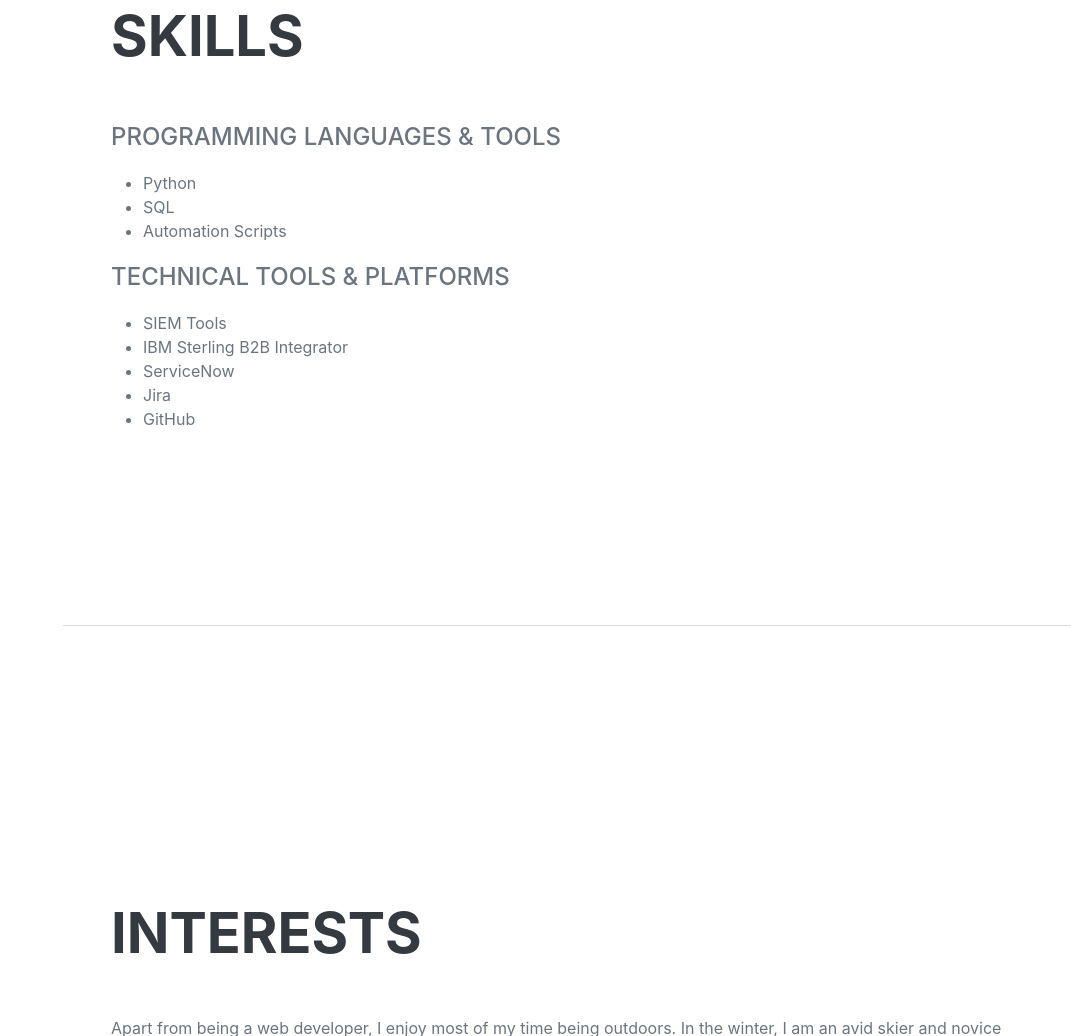
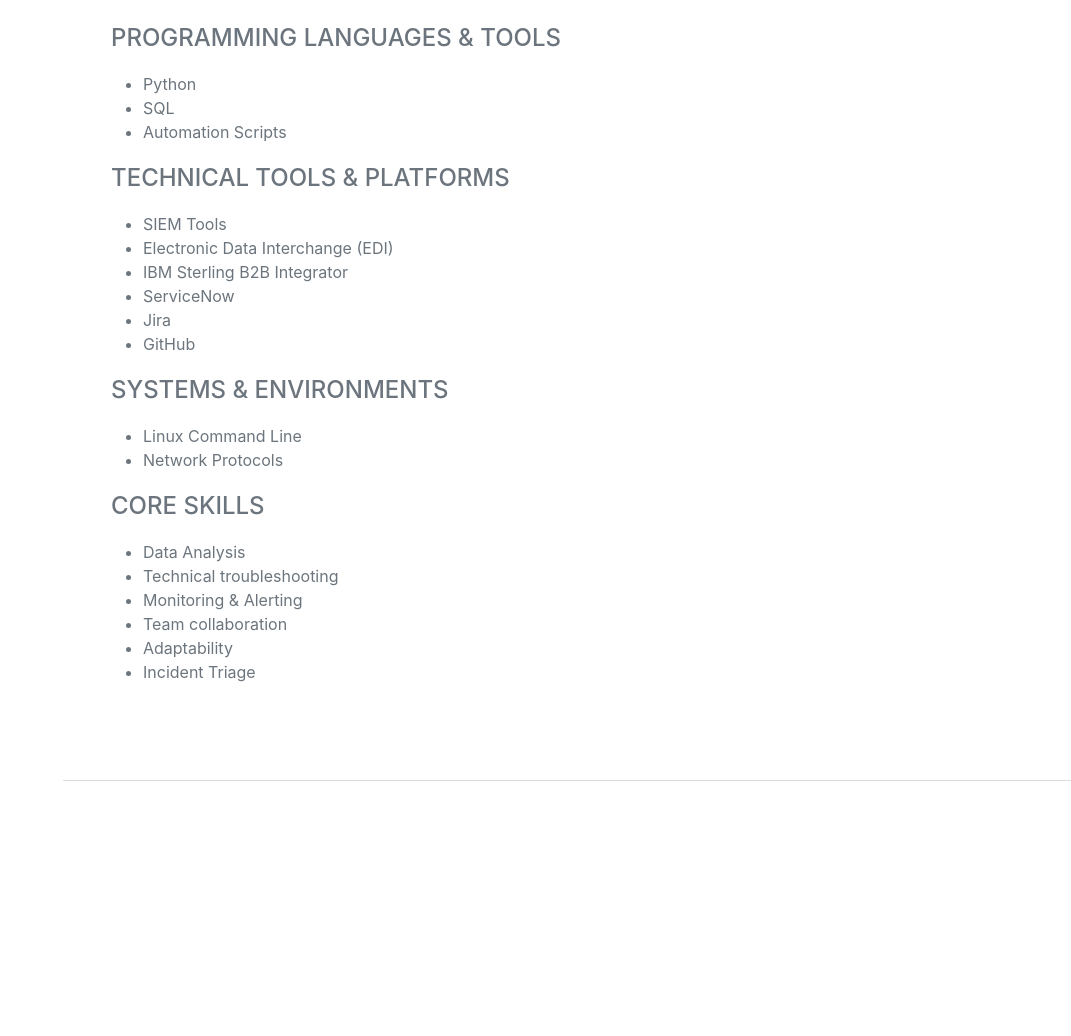
Before and after one commit to Brandt2x/brandt2x.github.io, a plain HTML site: page index.html in a window 1280 px wide. Shown: the part 2818-3854 px from the top of the page, without its empty margins (209-1280 px from the left). Drawn offline with nearby package versions, Linux system fonts and the light colour scheme; a web font is replaced by a local one.

Commit message:
DOne with skills

```diff
--- a/index.html
+++ b/index.html
@@ -120,10 +120,25 @@
                     <div class="subheading mb-3">Technical Tools & Platforms</div>
                     <ul>
                         <li>SIEM Tools</li>
+                        <li>Electronic Data Interchange (EDI)</li>
                         <li>IBM Sterling B2B Integrator</li>
                         <li>ServiceNow</li>
                         <li>Jira</li>
                         <li>GitHub</li>
+                    </ul>
+                    <div class="subheading mb-3">Systems & Environments</div>
+                    <ul>
+                        <li>Linux Command Line</li>
+                        <li>Network Protocols</li>
+                    </ul>
+                    <div class="subheading mb-3">Core Skills</div>
+                    <ul>
+                        <li>Data Analysis</li>
+                        <li>Technical troubleshooting</li>
+                        <li>Monitoring & Alerting</li>
+                        <li>Team collaboration</li>
+                        <li>Adaptability</li>
+                        <li>Incident Triage</li>
                     </ul>
                 </div>
             </section>
```
